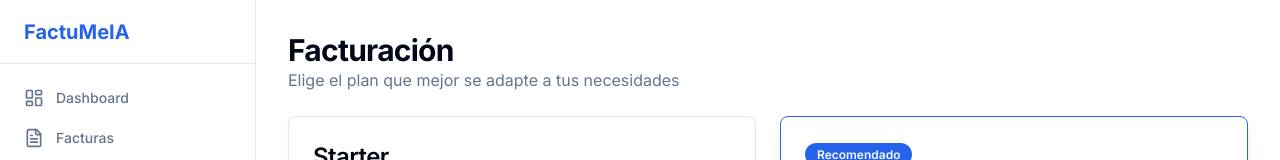
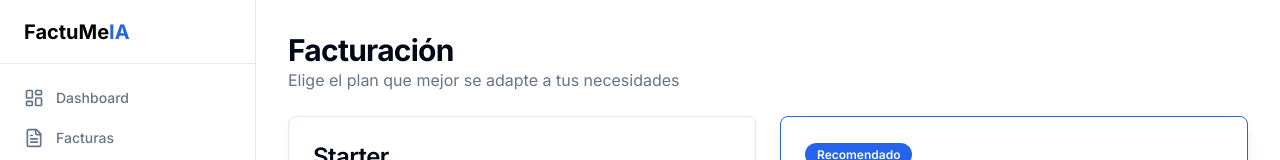
Before and after one commit to echeverrisantiago/InvoiceFlow, a Next.js app: page /dashboard/settings/billing in a window 1280 px wide. Shown: the top 160 px of the page. Built offline with nearby package versions, Linux system fonts and the light colour scheme; no server answers.

Commit message:
avances desarrollo

```diff
--- a/app/api/email-accounts/[id]/test/route.ts
+++ b/app/api/email-accounts/[id]/test/route.ts
@@ -24,13 +24,6 @@ export async function POST(
     );
   }
 
-  if (!account.imapPassword) {
-    return NextResponse.json(
-      { error: 'Esta cuenta no tiene contraseña IMAP configurada' },
-      { status: 400 }
-    );
-  }
-
   if (account.provider === 'GMAIL' || account.provider === 'OUTLOOK') {
     const { testImapConnection: testOAuth } = await import('@/lib/email-imap');
     const result = await testOAuth({
@@ -46,6 +39,13 @@ export async function POST(
         { status: 400 }
       );
     }
+  }
+
+  if (!account.imapPassword) {
+    return NextResponse.json(
+      { error: 'Esta cuenta no tiene contraseña IMAP configurada' },
+      { status: 400 }
+    );
   }
 
   const password = decryptPassword(account.imapPassword);
--- a/app/dashboard/layout.tsx
+++ b/app/dashboard/layout.tsx
@@ -55,7 +55,10 @@ function DashboardLayoutInner({ children }: { children: React.ReactNode }) {
       >
         <div className="flex h-full flex-col">
           <div className="flex h-16 items-center justify-between border-b px-6">
-            <h1 className="text-xl font-bold text-primary">FactuMeIA</h1>
+            <h1 className="text-xl font-bold">
+              <span className={theme === 'dark' ? 'text-white' : 'text-black'}>FactuMe</span>
+              <span className="text-primary">IA</span>
+            </h1>
             <button onClick={() => setSidebarOpen(false)} className="lg:hidden">
               <X className="h-6 w-6" />
             </button>
@@ -122,7 +125,10 @@ function DashboardLayoutInner({ children }: { children: React.ReactNode }) {
           <button onClick={() => setSidebarOpen(true)}>
             <Menu className="h-6 w-6" />
           </button>
-          <h1 className="ml-4 text-xl font-bold text-primary">FactuMeIA</h1>
+          <h1 className="ml-4 text-xl font-bold">
+            <span className={theme === 'dark' ? 'text-white' : 'text-black'}>FactuMe</span>
+            <span className="text-primary">IA</span>
+          </h1>
         </header>
 
         <main className="flex-1 overflow-y-auto bg-background p-4 lg:p-8">
--- a/components/email-accounts-form.tsx
+++ b/components/email-accounts-form.tsx
@@ -130,19 +130,7 @@ export function EmailAccountsForm({ isAdmin }: { isAdmin: boolean }) {
   async function handleOAuthConnect(provider: string) {
     setConnecting(provider);
     setError('');
-
-    try {
-      const res = await fetch(`/api/auth/email/${provider}`);
-      if (res.redirected) {
-        window.location.href = res.url;
-      } else {
-        const data = await res.json();
-        window.location.href = data.url;
-      }
-    } catch (err: unknown) {
-      setError(err instanceof Error ? err.message : 'Error al conectar');
-      setConnecting(null);
-    }
+    window.location.href = `/api/auth/email/${provider}`;
   }
 
   async function handleTest(id: string) {
```
Also changed, not shown: 1 other file (tests, documents, lock files or other folders).
